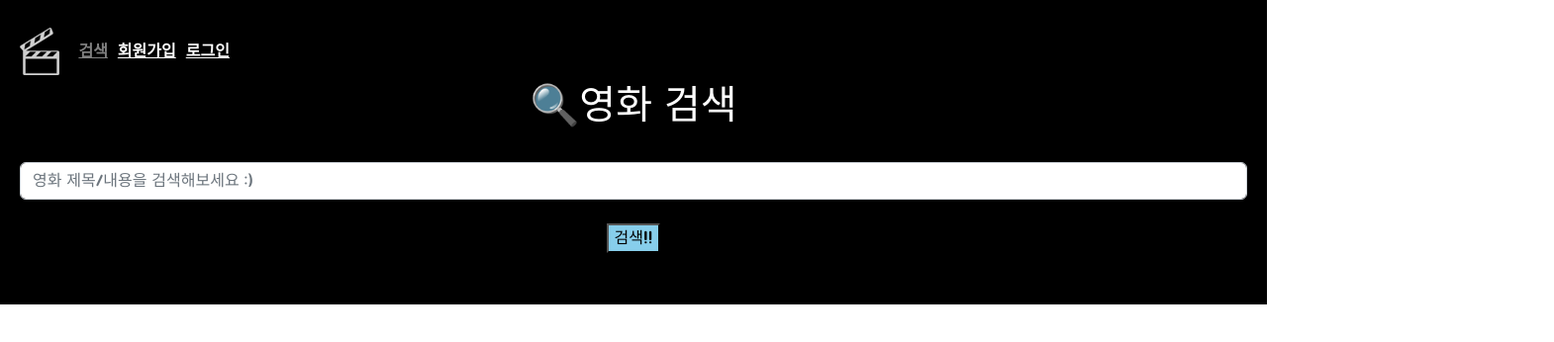
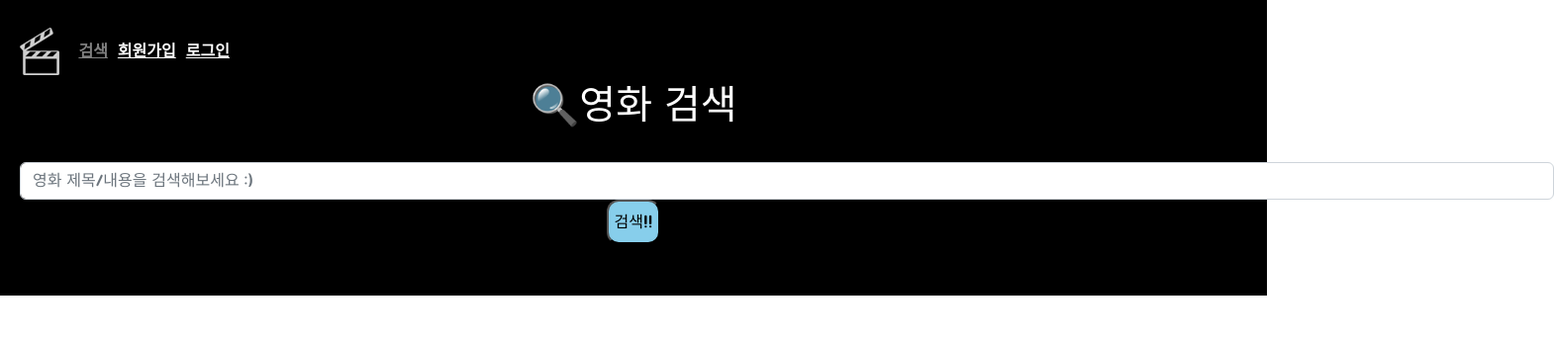
Before and after one commit to kimhhyeonjin/Movie, a Vue app in the folder final-pjt-front/: page /search in a window 1280 px wide. Shown: the top 346 px of the page at 99% size, 1570 px wide, since content can reach past the window. Built offline with nearby package versions, Linux system fonts and the light colour scheme.

Commit message:
1124 css수정

```diff
--- a/final-pjt-front/src/components/SearchForm.vue
+++ b/final-pjt-front/src/components/SearchForm.vue
@@ -2,9 +2,10 @@
   <div>
     <!-- <h2>SearchForm</h2> -->
     <!-- <input type="text" v-model="keyword" placeholder="영화를 검색해보세요 :) "> -->
-    <input type="text" v-model.trim="keyword" class="form-control" placeholder="영화 제목/내용을 검색해보세요 :)">
-    <br>
-    <button @click="GetKeyword" style="background-color: skyblue">검색!!</button>
+    <div id="search">
+      <input type="text" v-model.trim="keyword" class="form-control" placeholder="영화 제목/내용을 검색해보세요 :)">
+    </div>
+    <button @click="GetKeyword" style="background-color: skyblue; height: 45px; border-radius: 12px;">검색!!</button>
   </div>
 </template>
 
@@ -26,5 +27,8 @@ export default {
 </script>
 
 <style>
-
+#search {
+  width: 1550px;
+  display: inline-block;
+}
 </style>
--- a/final-pjt-front/src/views/MypageView.vue
+++ b/final-pjt-front/src/views/MypageView.vue
@@ -1,14 +1,15 @@
 <template>
   <div>
     <!-- <h1>Mypage</h1> -->
-    <h1> 😘 {{ username }}의 프로필</h1>
+    <h1> 😘 {{ username }} 의 프로필</h1>
     <!-- <br>{{ userdata }} -->
     <br>
-    <h5>팔로워 : {{ followingsCnt }}명</h5>
-    <h5>팔로잉 : {{ followersCnt }}명</h5>
+    <h4> 👭🏼 팔로워 : {{ followingsCnt }}명</h4>
+    <h4> 👬🏻 팔로잉 : {{ followersCnt }}명</h4>
     <br>
     <div v-show="likeMovies">
-      <h3>좋아요 한 영화</h3>
+      <h3> 👉 좋아요 한 영화</h3>
+      <br>
       <!-- <h5>{{ userdata?.like_movies }}</h5> -->
       <LikeMovies
         v-for="likeMovie in likeMovies"
--- a/final-pjt-front/src/views/UserpageView.vue
+++ b/final-pjt-front/src/views/UserpageView.vue
@@ -1,14 +1,14 @@
 <template>
   <div>
     <!-- <h1>Mypage</h1> -->
-    <h1> 😘 {{ username }}의 프로필</h1>
+    <h1> 😘 {{ username }} 의 프로필</h1>
     <!-- <br>{{ userdata }} -->
     <br>
-    <h5>팔로워 : {{ followingsCnt }}명</h5>
-    <h5>팔로잉 : {{ followersCnt }}명</h5>
+    <h4> 👭🏼 팔로워 : {{ followingsCnt }}명</h4>
+    <h4> 👬🏻 팔로잉 : {{ followersCnt }}명</h4>
     <br>
     <div v-show="likeMovies">
-      <h3>좋아요 한 영화</h3>
+      <h3> 👉 좋아요 한 영화</h3>
       <!-- <h5>{{ userdata?.like_movies }}</h5> -->
       <LikeMovies
         v-for="likeMovie in likeMovies"
```
